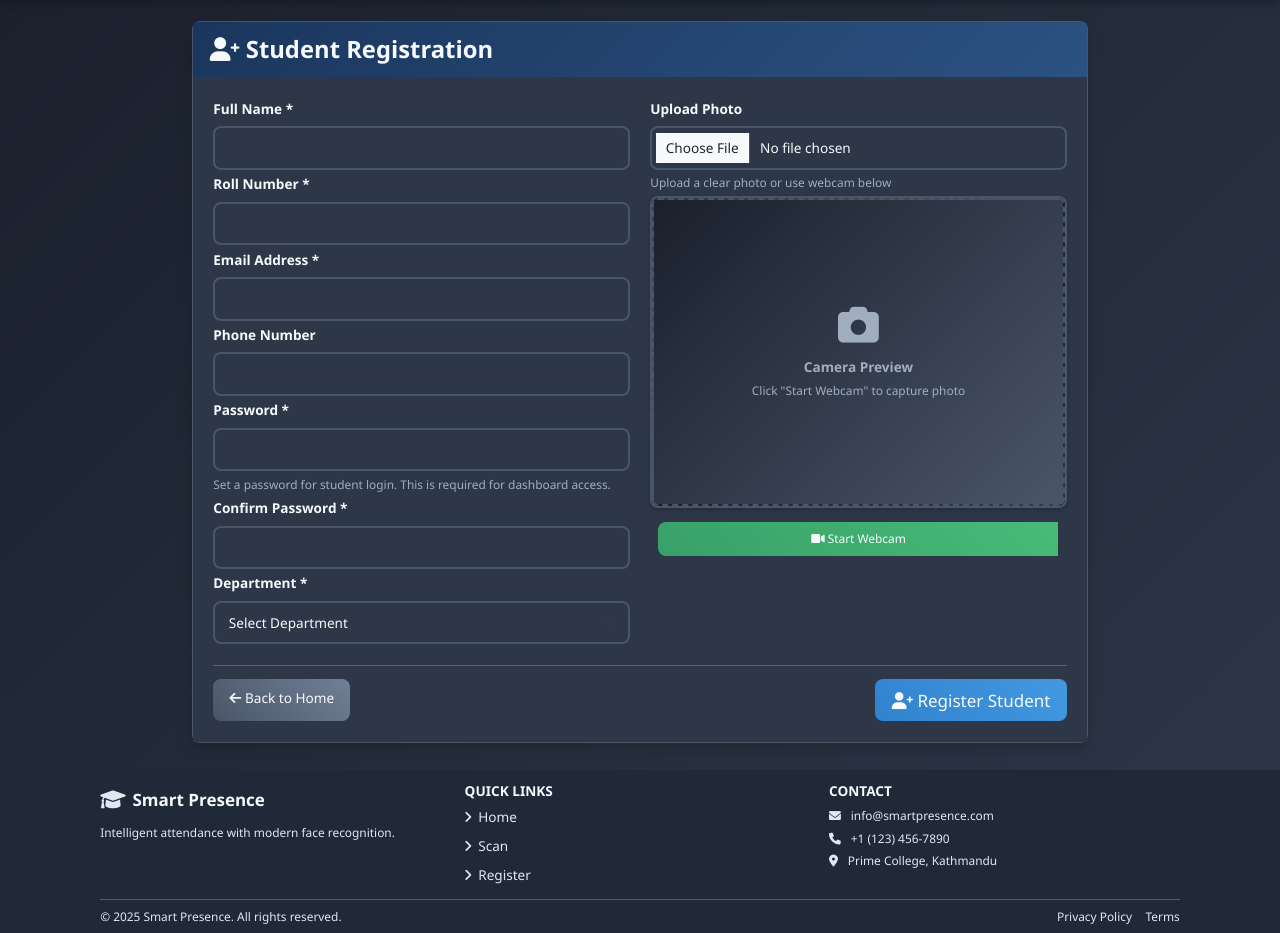
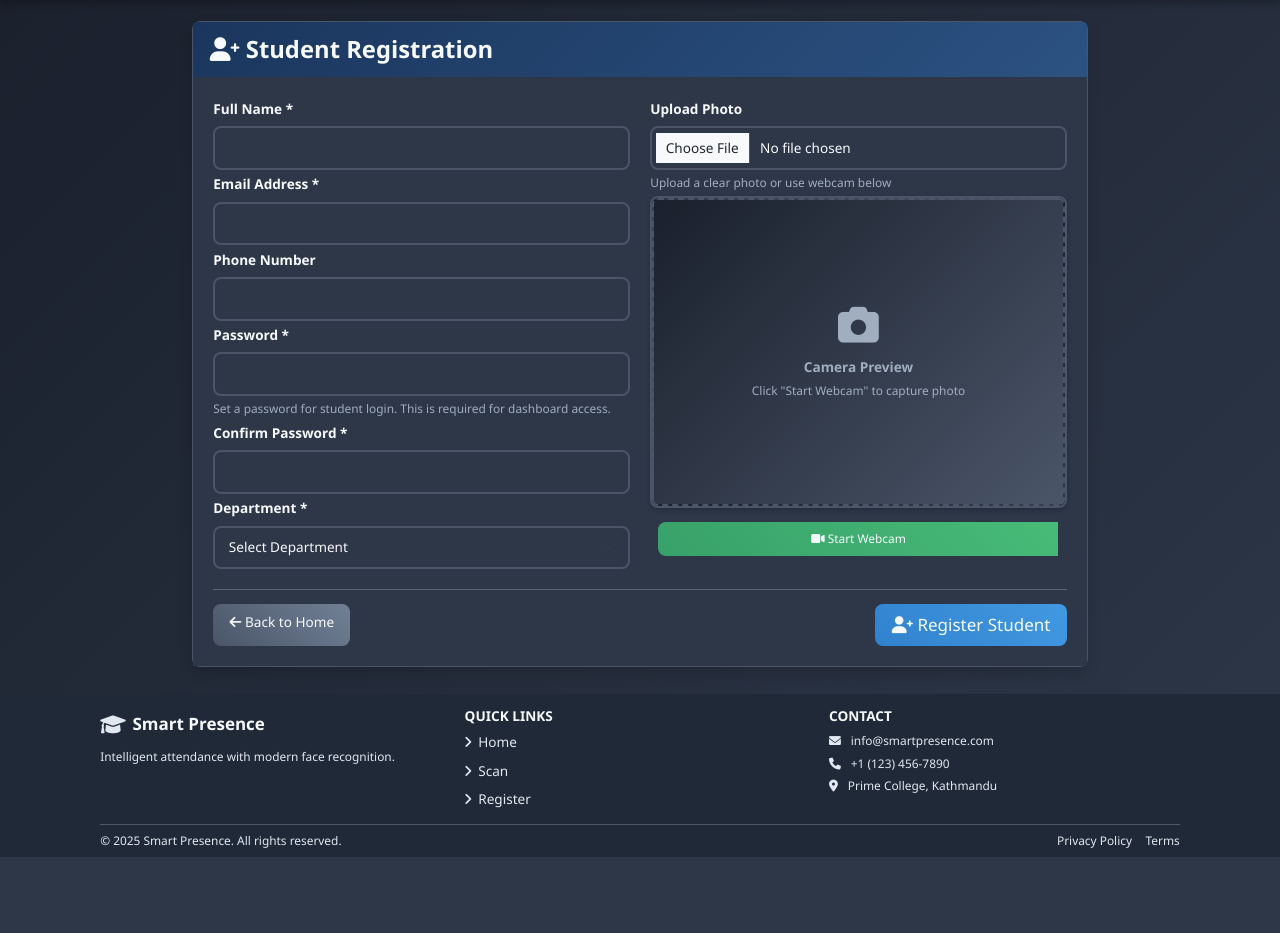
Before and after one commit to rajeshniure/Smart-presence, a Django app: page /register/ in a window 1280 px wide. Shown: the part 69-1002 px from the top of the page. After the commit the page ends 926 px from the top, so only its background shows below. Run offline with Django 5.2, Linux system fonts and the light colour scheme.

Commit message:
added roll.no in admin

```diff
--- a/attendance/models.py
+++ b/attendance/models.py
@@ -27,7 +27,7 @@ class Student(models.Model):
     """Student model with authentication integration"""
     user = models.OneToOneField(User, on_delete=models.CASCADE, null=True, blank=True, related_name='student_profile')
     name = models.CharField(max_length=100)
-    roll_number = models.CharField(max_length=20, unique=True)
+    roll_number = models.CharField(max_length=20, unique=True, null=True, blank=True)
     email = models.EmailField(unique=True)
     phone = models.CharField(max_length=15, blank=True)
     department = models.CharField(max_length=100)  # Legacy field, kept for backward compatibility
--- a/attendance/views.py
+++ b/attendance/views.py
@@ -139,7 +139,6 @@ def register(request):
         try:
             # Extract form data
             name = request.POST.get('name')
-            roll_number = request.POST.get('roll_number')
             email = request.POST.get('email')
             phone = request.POST.get('phone', '')
             department = request.POST.get('department')
@@ -160,7 +159,8 @@ def register(request):
             webcam_image = request.POST.get('webcam_image')
 
             # Process image
-            student_image = get_or_create_student_image(image_file, webcam_image, roll_number)
+            filename_prefix = (email.split('@')[0] if email and '@' in email else 'student')
+            student_image = get_or_create_student_image(image_file, webcam_image, filename_prefix)
             if not student_image:
                 messages.error(request, 'Please provide an image either by upload or webcam capture.')
                 return render(request, "register.html")
@@ -187,7 +187,6 @@ def register(request):
             # Create student instance
             student = Student(
                 name=name,
-                roll_number=roll_number,
                 email=email,
                 phone=phone,
                 department=department,
@@ -196,7 +195,7 @@ def register(request):
             student.image = student_image
 
             # Create user account
-            username = roll_number  # Use roll number as username
+            username = email  # Use email as username; roll number will be set on verification
             user = User.objects.create_user(username=username, email=email, password=password)
             user.first_name = name.split()[0] if ' ' in name else name
             user.last_name = name.split(' ', 1)[1] if ' ' in name else ''
@@ -209,9 +208,7 @@ def register(request):
             return redirect('register')
 
         except IntegrityError as e:
-            if 'roll_number' in str(e):
-                messages.error(request, 'A student with this roll number already exists.')
-            elif 'email' in str(e):
+            if 'email' in str(e):
                 messages.error(request, 'A student with this email already exists.')
             else:
                 messages.error(request, f'An error occurred during registration: {str(e)}')
@@ -889,6 +886,21 @@ def verify_students(request):
         action = request.POST.get('action')
         student = get_object_or_404(Student, id=student_id)
         if action == 'verify':
+            roll_number = request.POST.get('roll_number', '').strip()
+            # Require roll number if not already set
+            if not student.roll_number and not roll_number:
+                messages.error(request, f"Please provide a roll number for {student.name} before verifying.")
+                return redirect('verify_students')
+            # If provided, validate uniqueness and assign
+            if roll_number and roll_number != student.roll_number:
+                if Student.objects.filter(roll_number=roll_number).exclude(id=student.id).exists():
+                    messages.error(request, f"Roll number {roll_number} is already in use.")
+                    return redirect('verify_students')
+                student.roll_number = roll_number
+                # Optionally align auth username with roll number
+                if student.user:
+                    student.user.username = roll_number
+                    student.user.save()
             student.is_verified = True
             student.save()
             messages.success(request, f"Student {student.name} has been verified.")
--- a/templates/register.html
+++ b/templates/register.html
@@ -16,7 +16,7 @@
                         <div class="row">
                             <div class="col-md-6">
                                 <div class="mb-1"><label for="name" class="form-label">Full Name *</label><input type="text" class="form-control" id="name" name="name" required></div>
-                                <div class="mb-1"><label for="roll_number" class="form-label">Roll Number *</label><input type="text" class="form-control" id="roll_number" name="roll_number" required></div>
+
                                 <div class="mb-1"><label for="email" class="form-label">Email Address *</label><input type="email" class="form-control" id="email" name="email" required></div>
                                 <div class="mb-1"><label for="phone" class="form-label">Phone Number</label><input type="tel" class="form-control" id="phone" name="phone"></div>
                                 <div class="mb-1"><label for="password" class="form-label">Password *</label><input type="password" class="form-control" id="password" name="password" required><div class="form-text">Set a password for student login. This is required for dashboard access.</div></div>
@@ -142,11 +142,7 @@ const fields = {
             return true;
         }
     },
-    roll_number: {
-        el: document.getElementById('roll_number'),
-        error: null,
-        validate: v => /^[a-zA-Z0-9]+$/.test(v) || 'Roll Number must be alphanumeric.'
-    },
+
     email: {
         el: document.getElementById('email'),
         error: null,
--- a/templates/studentDashboard/profile.html
+++ b/templates/studentDashboard/profile.html
@@ -14,7 +14,7 @@
             <div class="card-body">
                 <div class="row">
                     <div class="col-md-4 text-center mb-4 mb-md-0">
-                        {% if student.image %}
+                        {% if student.image and student.image.name %}
                         <div class="mx-auto" style="width: 150px; height: 150px; border-radius: 50%; overflow: hidden; display: flex; align-items: center; justify-content: center;">
                             <img src="{{ student.image.url }}" alt="{{ student.name }}" style="width: 100%; height: 100%; object-fit: cover; border-radius: 50%;">
                         </div>                        {% else %}
@@ -236,7 +236,7 @@
         capturedImage = null;
     });
 
-    document.querySelector('form[action="{% url 'student_profile_update' %}"]').addEventListener('submit', function(e) {
+    document.querySelector("form[action='{% url 'student_profile_update' %}']").addEventListener('submit', function(e) {
         const password = document.getElementById('password').value;
         const confirmPassword = document.getElementById('confirm_password').value;
         if (password && password !== confirmPassword) {
--- a/templates/teacherDashboard/attendance.html
+++ b/templates/teacherDashboard/attendance.html
@@ -69,14 +69,14 @@
                     <tbody>
                         {% for record in attendance_records %}
                         <tr>
-                            <td>{% if record.student.image %}<img src="{{ record.student.image.url }}" alt="{{ record.student.name }}" class="rounded-circle" width="40" height="40" style="object-fit:cover;">{% else %}<div class="bg-secondary rounded-circle d-flex align-items-center justify-content-center text-white" style="width:40px;height:40px;"><i class="fas fa-user"></i></div>{% endif %}</td>
+                            <td>{% if record.student.image and record.student.image.name %}<img src="{{ record.student.image.url }}" alt="{{ record.student.name }}" class="rounded-circle" width="40" height="40" style="object-fit:cover;">{% else %}<div class="bg-secondary rounded-circle d-flex align-items-center justify-content-center text-white" style="width:40px;height:40px;"><i class="fas fa-user"></i></div>{% endif %}</td>
                             <td>{{ record.student.name }}</td>
                             <td>{{ record.student.roll_number }}</td>
                             <td>{{ record.student.department }}</td>
                             <td>{% if record.check_in_time %}<span class="badge bg-info">{{ record.check_in_time|time:"H:i" }}</span>{% else %}<span class="text-muted">--:--</span>{% endif %}</td>
                             <td>{% if record.check_out_time %}<span class="badge bg-secondary">{{ record.check_out_time|time:"H:i" }}</span>{% else %}<span class="text-muted">--:--</span>{% endif %}</td>
                             <td>{% if record.status == 'present' %}<span class="badge bg-success"><i class="fas fa-check"></i> Present</span>{% elif record.status == 'late' %}<span class="badge bg-warning"><i class="fas fa-clock"></i> Late</span>{% else %}<span class="badge bg-danger"><i class="fas fa-times"></i> Absent</span>{% endif %}</td>
-                            <td><button type="button" class="btn btn-warning btn-sm" onclick="editRecord({{ record.id }}, this)" title="Edit Record"><i class="fas fa-edit"></i></button></td>
+                            <td><button type="button" class="btn btn-warning btn-sm" onclick="editRecord('{{ record.id }}', this)" title="Edit Record"><i class="fas fa-edit"></i></button></td>
                         </tr>
                         {% endfor %}
                     </tbody>
```
Also changed, not shown: templates/studentDashboard/home.html (+6 -2 lines), templates/teacherDashboard/students.html (+4 -4 lines), templates/teacherDashboard/verify_students.html (+8 -2 lines), attendance/migrations/0008_alter_student_roll_number.py (added), attendance/migrations/0009_alter_attendancesettings_absent_threshold_and_more.py (added), attendance/migrations/0010_alter_attendancesettings_absent_threshold_and_more.py (added), attendance/trainingScript/Resnet.py (line endings or trailing spaces).
